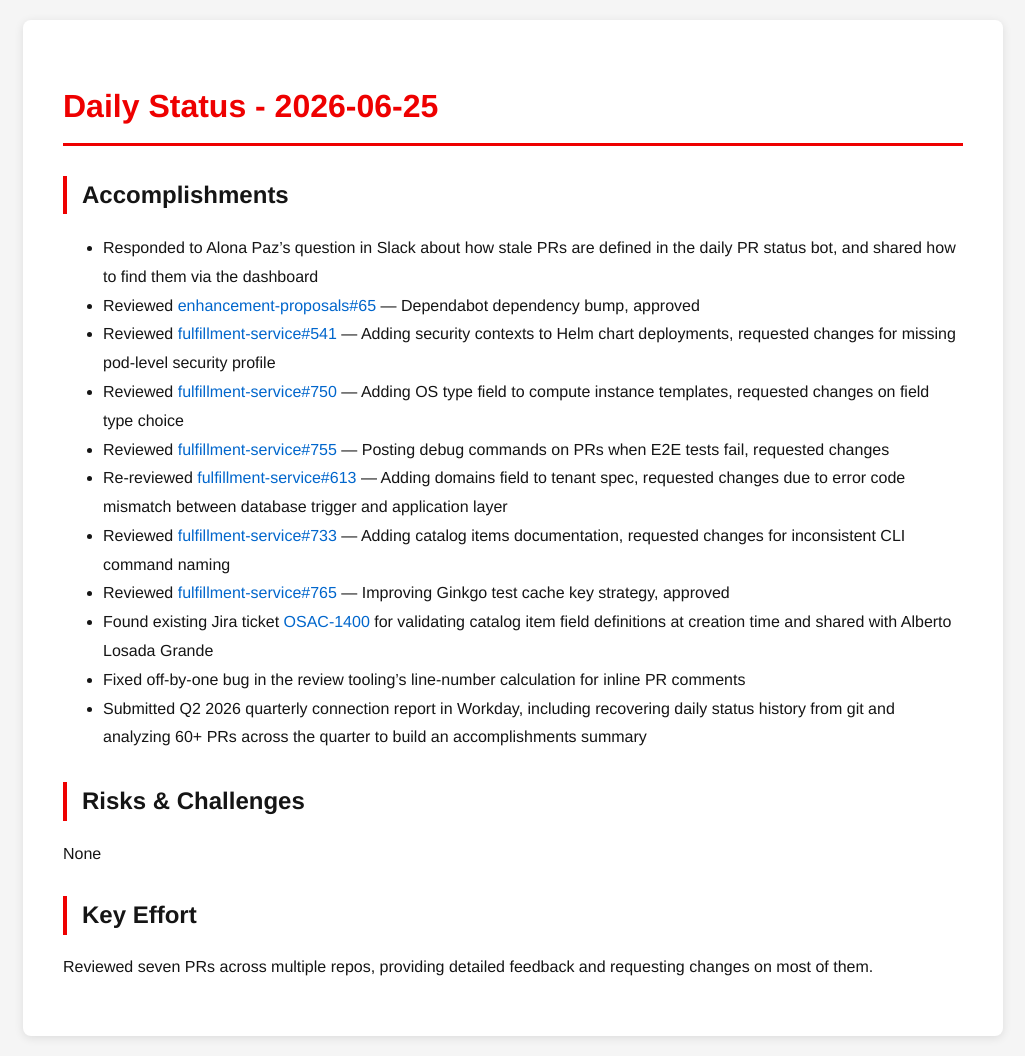
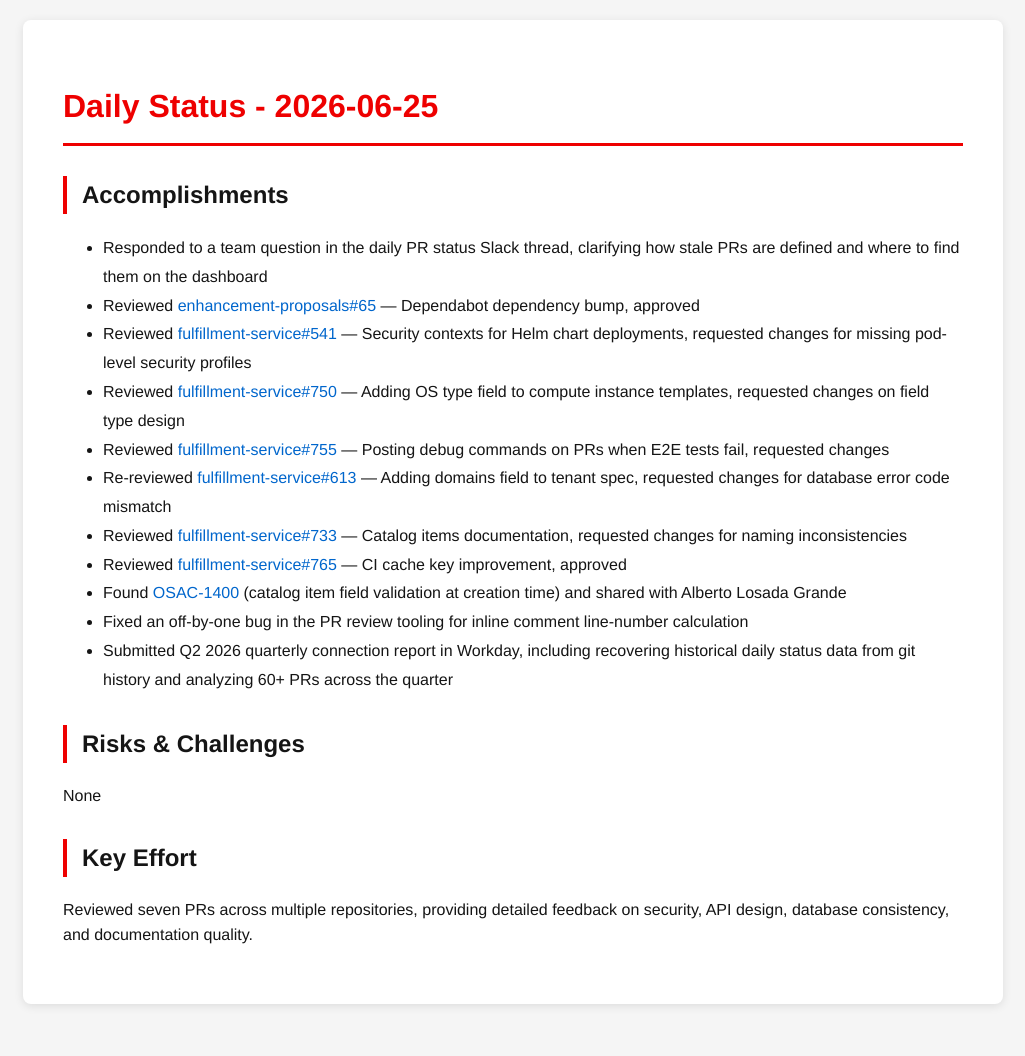
Before and after one commit to tzvatot/daily-status, a Jekyll site: the page built from 2026-06-25.md, in a window 1280 px wide. Shown: the whole page, without its empty margins (127-1152 px from the left). Built offline with Jekyll 4.4.1, drawn with Linux system fonts in a browser that asks for light colours; after the commit the page ends 1024 px from its top, so only the background shows below that.

Commit message:
Daily status update - 2026-06-25

```diff
--- a/2026-06-25.md
+++ b/2026-06-25.md
@@ -7,20 +7,20 @@ date: 2026-06-25
 # Daily Status - 2026-06-25
 
 ## Accomplishments
-- Responded to Alona Paz's question in Slack about how stale PRs are defined in the daily PR status bot, and shared how to find them via the dashboard
+- Responded to a team question in the daily PR status Slack thread, clarifying how stale PRs are defined and where to find them on the dashboard
 - Reviewed [enhancement-proposals#65](https://github.com/osac-project/enhancement-proposals/pull/65) — Dependabot dependency bump, approved
-- Reviewed [fulfillment-service#541](https://github.com/osac-project/fulfillment-service/pull/541) — Adding security contexts to Helm chart deployments, requested changes for missing pod-level security profile
-- Reviewed [fulfillment-service#750](https://github.com/osac-project/fulfillment-service/pull/750) — Adding OS type field to compute instance templates, requested changes on field type choice
+- Reviewed [fulfillment-service#541](https://github.com/osac-project/fulfillment-service/pull/541) — Security contexts for Helm chart deployments, requested changes for missing pod-level security profiles
+- Reviewed [fulfillment-service#750](https://github.com/osac-project/fulfillment-service/pull/750) — Adding OS type field to compute instance templates, requested changes on field type design
 - Reviewed [fulfillment-service#755](https://github.com/osac-project/fulfillment-service/pull/755) — Posting debug commands on PRs when E2E tests fail, requested changes
-- Re-reviewed [fulfillment-service#613](https://github.com/osac-project/fulfillment-service/pull/613) — Adding domains field to tenant spec, requested changes due to error code mismatch between database trigger and application layer
-- Reviewed [fulfillment-service#733](https://github.com/osac-project/fulfillment-service/pull/733) — Adding catalog items documentation, requested changes for inconsistent CLI command naming
-- Reviewed [fulfillment-service#765](https://github.com/osac-project/fulfillment-service/pull/765) — Improving Ginkgo test cache key strategy, approved
-- Found existing Jira ticket [OSAC-1400](https://redhat.atlassian.net/browse/OSAC-1400) for validating catalog item field definitions at creation time and shared with Alberto Losada Grande
-- Fixed off-by-one bug in the review tooling's line-number calculation for inline PR comments
-- Submitted Q2 2026 quarterly connection report in Workday, including recovering daily status history from git and analyzing 60+ PRs across the quarter to build an accomplishments summary
+- Re-reviewed [fulfillment-service#613](https://github.com/osac-project/fulfillment-service/pull/613) — Adding domains field to tenant spec, requested changes for database error code mismatch
+- Reviewed [fulfillment-service#733](https://github.com/osac-project/fulfillment-service/pull/733) — Catalog items documentation, requested changes for naming inconsistencies
+- Reviewed [fulfillment-service#765](https://github.com/osac-project/fulfillment-service/pull/765) — CI cache key improvement, approved
+- Found [OSAC-1400](https://redhat.atlassian.net/browse/OSAC-1400) (catalog item field validation at creation time) and shared with Alberto Losada Grande
+- Fixed an off-by-one bug in the PR review tooling for inline comment line-number calculation
+- Submitted Q2 2026 quarterly connection report in Workday, including recovering historical daily status data from git history and analyzing 60+ PRs across the quarter
 
 ## Risks & Challenges
 None
 
 ## Key Effort
-Reviewed seven PRs across multiple repos, providing detailed feedback and requesting changes on most of them.
+Reviewed seven PRs across multiple repositories, providing detailed feedback on security, API design, database consistency, and documentation quality.
```
